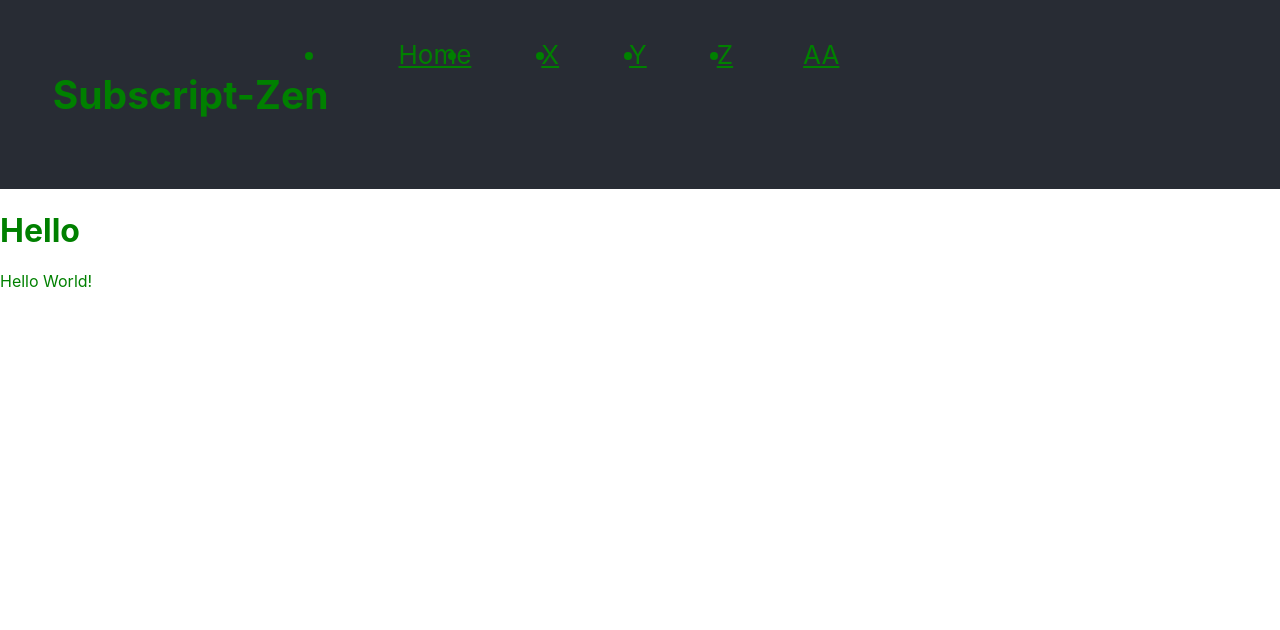
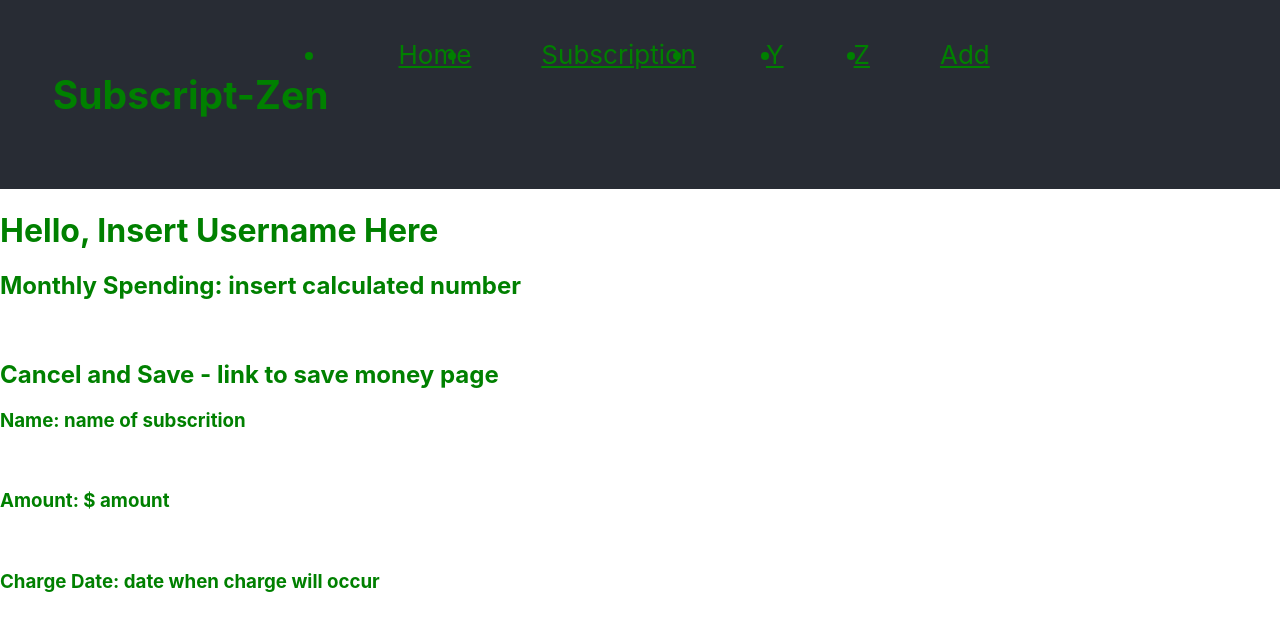
Before and after one commit to bhyland95/Subscripzen, a React (Create React App) app in the folder client/: page / in a window 1280 px wide. Shown: the top 630 px of the page. Built offline with nearby package versions, Linux system fonts and the light colour scheme.

Commit message:
mock up details

```diff
--- a/client/src/components/Nav/Index.js
+++ b/client/src/components/Nav/Index.js
@@ -2,7 +2,7 @@ import React from 'react';
 
 
 function NavBar(props) {
-    const tabs = ['Home', 'X', 'Y', 'Z', 'AA'];
+    const tabs = ['Home', 'Subscription', 'Y', 'Z', 'Add'];
     return (
         <header className="app-header">
 
--- a/client/src/pages/Header.js
+++ b/client/src/pages/Header.js
@@ -4,7 +4,7 @@ import React from 'react';
 const Header = () => {
 
   return (
-    <h1>Hello</h1>
+    <h1>Hello, Insert Username Here</h1>
   );
 };
 
--- /dev/null
+++ b/client/src/pages/HmSpending.js
@@ -0,0 +1,19 @@
+import React from 'react';
+
+
+const HmSpending = () => {
+
+  return (
+    <div>
+      <h3>Name: name of subscrition </h3>
+      <br></br>
+      <h3>Amount: $ amount </h3>
+      <br></br>
+      <h3>Charge Date: date when charge will occur</h3>
+
+    </div>
+
+  );
+};
+
+export default HmSpending;
--- a/client/src/pages/Home.js
+++ b/client/src/pages/Home.js
@@ -1,4 +1,5 @@
 import React from 'react';
+import HmSpending from './HmSpending';
 
 // import Header from '../components/Header'
 
@@ -9,10 +10,14 @@ const Home = () => {
 
             <main>
                 <div>
-                    Hello World!
+                    <h2>Monthly Spending: insert calculated number</h2>
+                    <br></br>
+                    <h2>Cancel and Save - link to save money page </h2>
+
                 </div>
 
             </main>
+            <HmSpending></HmSpending>
         </div>
     );
 };
```
